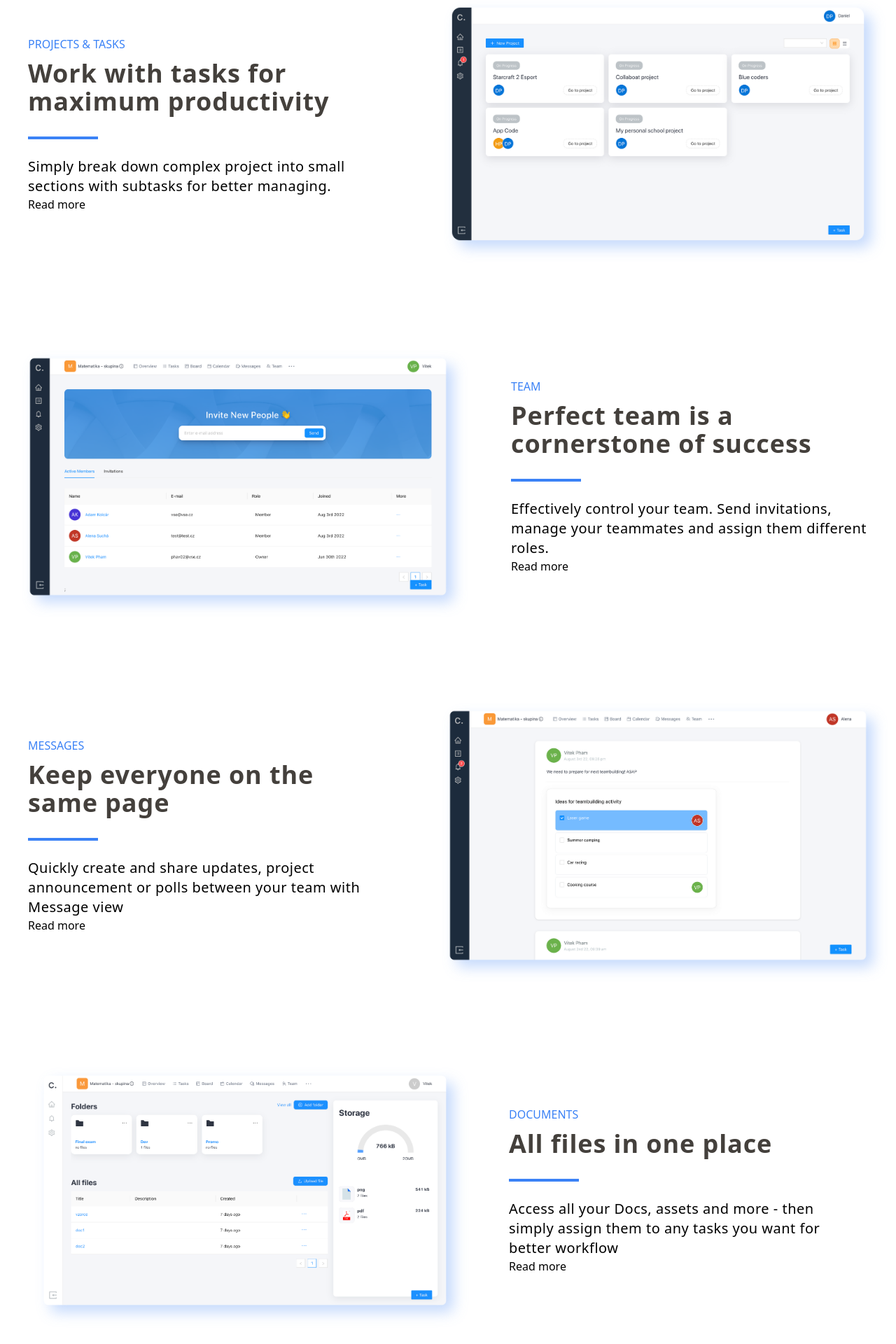
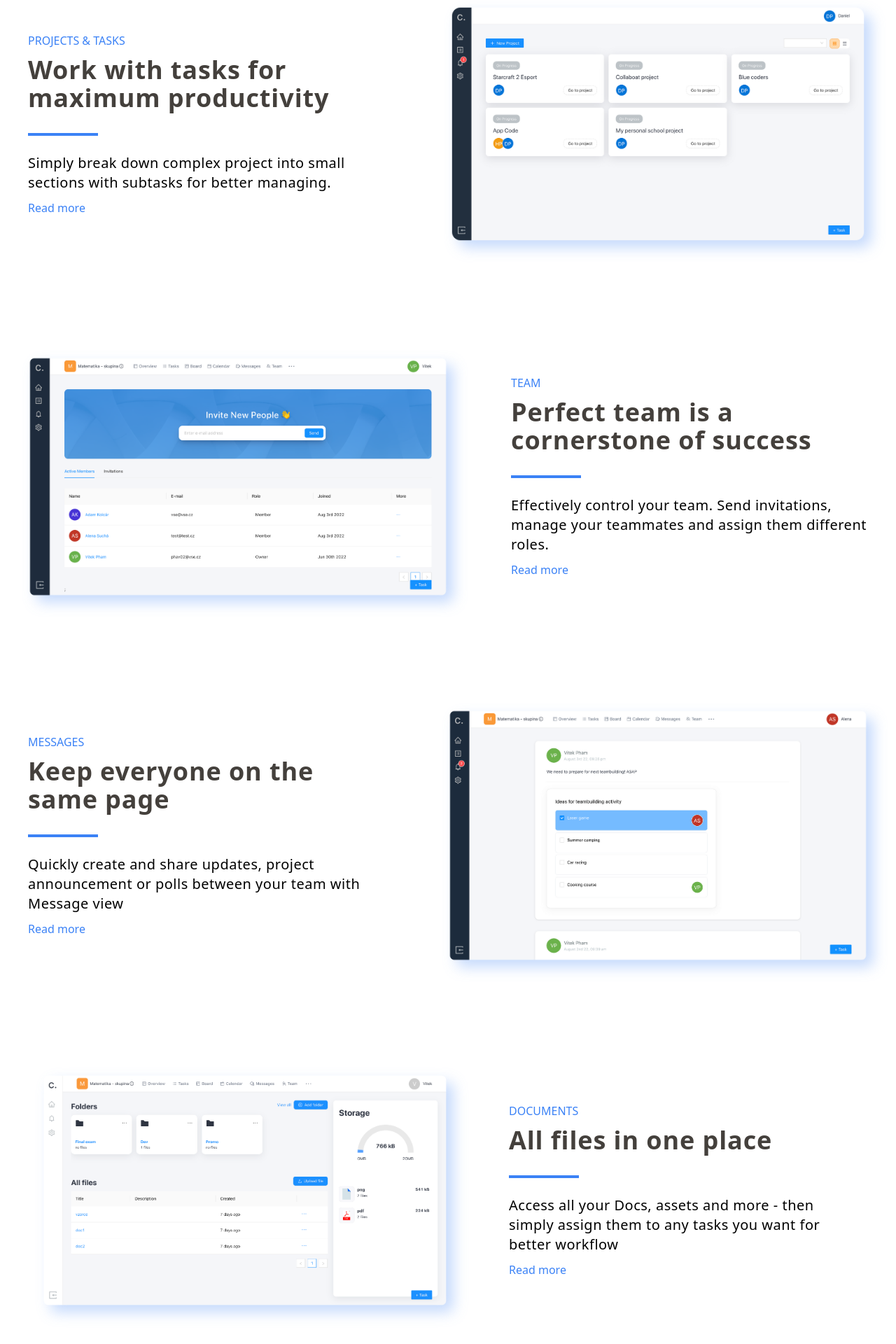
Before and after one commit to hoangviet97/collaboat_page, a Next.js app: page / in a window 1280 px wide. Shown: the part 1892-3812 px from the top of the page at 70% size. Built offline with nearby package versions, Linux system fonts and the light colour scheme.

Commit message:
Separated main body

```diff
--- /dev/null
+++ b/components/about/About.tsx
@@ -0,0 +1,30 @@
+import React from "react";
+import { FontAwesomeIcon } from "@fortawesome/react-fontawesome";
+import { faUser, faGraduationCap, faBuilding } from "@fortawesome/free-solid-svg-icons";
+
+const About = () => {
+  return (
+    <section className="my-[100px] lg:my-[200px] mx-[40px] md:mx-0">
+      <div className="text-center mb-[50px]">
+        <h2 className="text-4xl font-bold after:w-[100px] after:h-[4px] after:bg-blue-500 md:after:block after:mx-auto mb-[25px] after:mt-[30px]">It&apos;s build for everyone</h2>
+        <p className="text-xl">Collaboat is the easy way for everyone to track the work and collaborate on projects.</p>
+      </div>
+      <div className="customers md:grid md:grid-cols-3 w-[80%] gap-8 mx-auto">
+        <div className="flex flex-col items-center justify-center border-2 rounded-[12px] h-[180px] mb-[20px]">
+          <FontAwesomeIcon icon={faUser} />
+          <span className="font-bold text-xl mt-4 tracking-wide">Inviduals</span>
+        </div>
+        <div className="flex flex-col items-center justify-center border-2 rounded-[12px] h-[180px] mb-[20px]">
+          <FontAwesomeIcon icon={faGraduationCap} />
+          <span className="font-bold text-xl mt-4 tracking-wide">School Project</span>
+        </div>
+        <div className="flex flex-col items-center justify-center border-2 rounded-[12px] h-[180px] mb-[20px]">
+          <FontAwesomeIcon icon={faBuilding} />
+          <span className="font-bold text-xl mt-4 tracking-wide">Company</span>
+        </div>
+      </div>
+    </section>
+  );
+};
+
+export default About;
--- a/components/features/MainFeatures.tsx
+++ b/components/features/MainFeatures.tsx
@@ -10,7 +10,9 @@ const MainFeatures = () => {
             <span className="text-blue-500">PROJECTS &#38; TASKS</span>
             <h2 className="text-4xl font-bold tracking-wide text-stone-700 mb-[15px] mt-[10px] after:w-[100px] after:h-[4px] after:bg-blue-500 md:after:block after:mx-auto md:after:mx-0 after:mt-[30px]">Work with tasks for maximum productivity</h2>
             <p className="text-xl font-light tracking-wide mt-[25px]">Simply break down complex project into small sections with subtasks for better managing.</p>
-            <button>Read more</button>
+            <Link href="/tasks">
+              <button className="text-blue-500 mt-[10px]">Read more</button>
+            </Link>
           </div>
         </div>
         <div className="section__img ">
@@ -26,7 +28,9 @@ const MainFeatures = () => {
             <span className="text-blue-500">TEAM</span>
             <h2 className="text-4xl font-bold tracking-wide text-stone-700 mb-[15px] mt-[10px] after:w-[100px] after:h-[4px] after:bg-blue-500 md:after:block after:mx-auto md:after:mx-0 after:mt-[30px]">Perfect team is a cornerstone of success</h2>
             <p className="text-xl font-light tracking-wide mt-[25px]">Effectively control your team. Send invitations, manage your teammates and assign them different roles.</p>
-            <button>Read more</button>
+            <Link href="/team">
+              <button className="text-blue-500 mt-[10px]">Read more</button>
+            </Link>
           </div>
         </div>
       </section>
@@ -36,7 +40,9 @@ const MainFeatures = () => {
             <span className="text-blue-500">MESSAGES</span>
             <h2 className="text-4xl font-bold tracking-wide text-stone-700 mb-[15px] mt-[10px] after:w-[100px] after:h-[4px] after:bg-blue-500 after:block after:mx-auto md:after:mx-0 after:mt-[30px]">Keep everyone on the same page</h2>
             <p className="text-xl font-light tracking-wide mt-[25px]">Quickly create and share updates, project announcement or polls between your team with Message view</p>
-            <button>Read more</button>
+            <Link href="/messages">
+              <button className="text-blue-500 mt-[10px]">Read more</button>
+            </Link>
           </div>
         </div>
         <div className="section__img">
@@ -52,7 +58,9 @@ const MainFeatures = () => {
             <span className="text-blue-500">DOCUMENTS</span>
             <h2 className="text-4xl font-bold tracking-wide text-stone-700 mb-[15px] mt-[10px] after:w-[100px] after:h-[4px] after:bg-blue-500 after:block after:mx-auto md:after:mx-0 after:mt-[30px]">All files in one place</h2>
             <p className="text-xl font-light tracking-wide mt-[25px]">Access all your Docs, assets and more - then simply assign them to any tasks you want for better workflow</p>
-            <Link href="/documents">Read more</Link>
+            <Link href="/documents">
+              <button className="text-blue-500 mt-[10px]">Read more</button>
+            </Link>
           </div>
         </div>
       </section>
--- a/components/hero/Hero.tsx
+++ b/components/hero/Hero.tsx
@@ -37,7 +37,7 @@ const Hero = () => {
         </Link>
       </div>
       <div className="main-container px-[20px] lg:px-0 z-20">
-        <img className="hero__image" src="/tasks.png" ref={imgElement} onLoad={() => console.log(imgElement.current.naturalHeight)} alt="" />
+        <img className="hero__image" src="/tasks.png" ref={imgElement} alt="" />
       </div>
     </div>
   );
--- a/pages/index.tsx
+++ b/pages/index.tsx
@@ -8,9 +8,7 @@ import Hero from "../components/hero/Hero";
 import MainFeatures from "../components/features/MainFeatures";
 import MoreFeatures from "../components/features/MoreFeatures";
 import Link from "next/link";
-import Overview from "../public/overview.png";
-import { FontAwesomeIcon } from "@fortawesome/react-fontawesome";
-import { faUser, faGraduationCap, faBuilding, faTableColumns, faSackDollar, faTags, faChartColumn, faBell, faSquareCheck, faColumns, faTableCells, faTableCellsLarge, faUserShield } from "@fortawesome/free-solid-svg-icons";
+import About from "../components/about/About";
 
 const Home: NextPage = () => {
   return (
@@ -18,26 +16,7 @@ const Home: NextPage = () => {
       <Header />
       <Hero />
       <section className="main-container">
-        <section className="my-[100px] lg:my-[200px] mx-[40px] md:mx-0">
-          <div className="text-center mb-[50px]">
-            <h2 className="text-4xl font-bold after:w-[100px] after:h-[4px] after:bg-blue-500 md:after:block after:mx-auto mb-[25px] after:mt-[30px]">It&apos;s build for everyone</h2>
-            <p className="text-xl">Collaboat is the easy way for everyone to track the work and collaborate on projects.</p>
-          </div>
-          <div className="customers md:grid md:grid-cols-3 w-[80%] gap-8 mx-auto">
-            <div className="flex flex-col items-center justify-center border-2 rounded-[12px] h-[180px] mb-[20px]">
-              <FontAwesomeIcon icon={faUser} />
-              <span className="font-bold text-xl mt-4 tracking-wide">Inviduals</span>
-            </div>
-            <div className="flex flex-col items-center justify-center border-2 rounded-[12px] h-[180px] mb-[20px]">
-              <FontAwesomeIcon icon={faGraduationCap} />
-              <span className="font-bold text-xl mt-4 tracking-wide">School Project</span>
-            </div>
-            <div className="flex flex-col items-center justify-center border-2 rounded-[12px] h-[180px] mb-[20px]">
-              <FontAwesomeIcon icon={faBuilding} />
-              <span className="font-bold text-xl mt-4 tracking-wide">Company</span>
-            </div>
-          </div>
-        </section>
+        <About />
         <MainFeatures />
         <section className="text-center my-[140px] md:my-[180px] mx-[40px] md:mx-0">
           <div className="font-bold text-4xl text-stone-700 tracking-wide">
@@ -48,7 +27,7 @@ const Home: NextPage = () => {
       </section>
       <section className="bg-[#222f3e] w-[100%] h-[300px] flex justify-center items-center">
         <div className="flex flex-col md:flex-row md:justify-around items-center gap-[50px]">
-          <div className="text-white text-3xl md:text-4xl lg:text-5xl leading-normal tracking-normal">
+          <div className="text-white text-2xl md:text-3xl lg:text-4xl leading-normal tracking-normal">
             So what are you waiting for? <br /> Create your free acoount now
           </div>
           <div>
```
Also changed, not shown: 1 other file (tests, documents, lock files or other folders).
